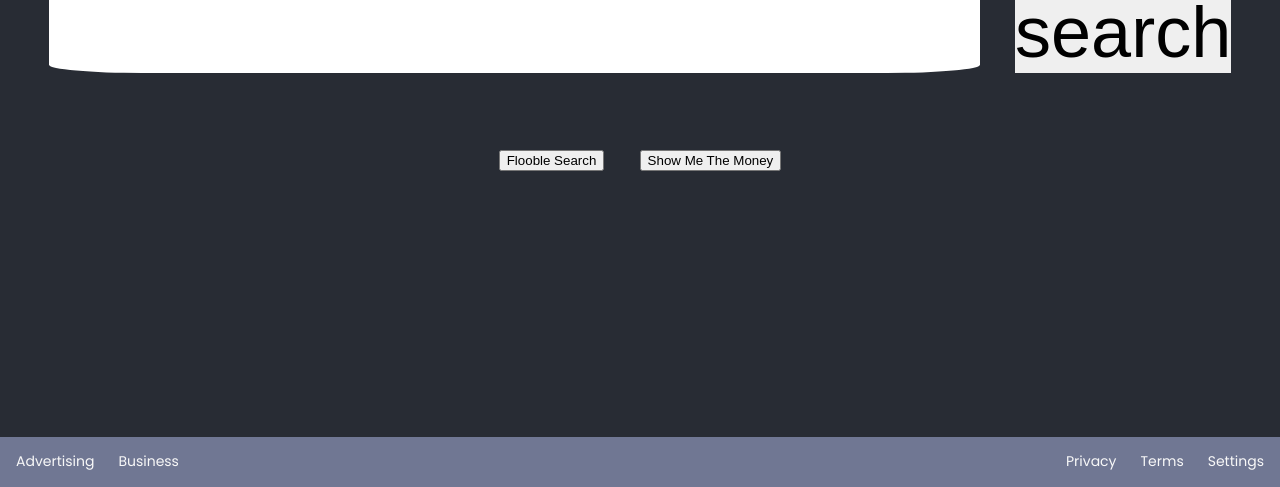
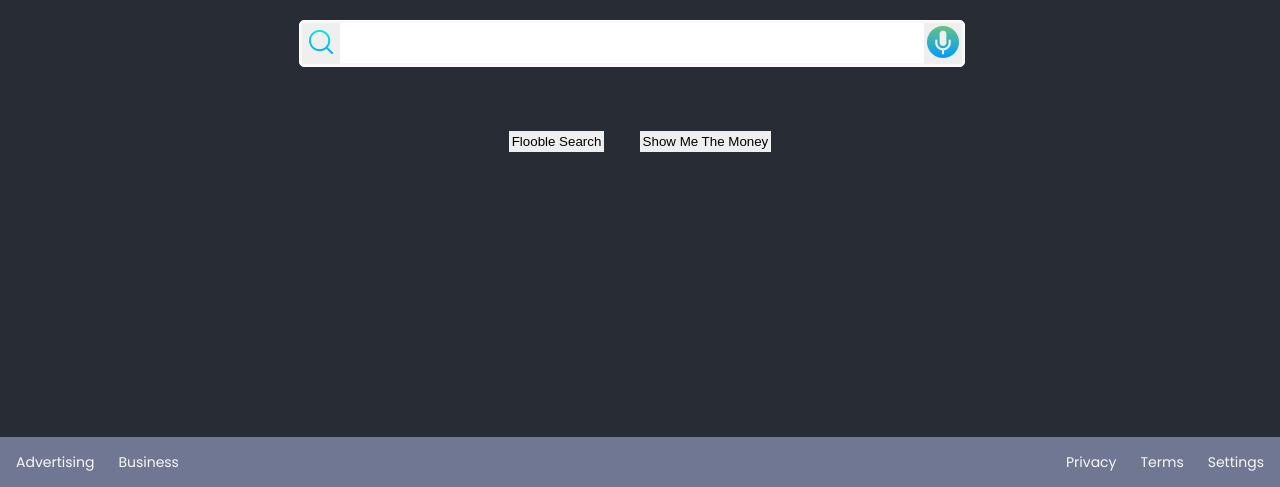
Before and after one commit to DennisN-Dev/flooble-homepage, a plain HTML site: page index.html in a window 1280 px wide. Shown: the part 313-800 px from the top of the page. Drawn offline with Linux system fonts and the light colour scheme.

Commit message:
Style Search bar

```diff
--- a/index.html
+++ b/index.html
@@ -26,9 +26,10 @@
 
 
 <section class="container_search">
-    <form>
+    <form class="search-bar">
+        <button><img class="search-bar-icons" src="./media/search_icon.png"></button>
         <input type="text" name="text" class="search" placeholder="">
-        <input type="submit" name="submit" class="submit" value="search">
+        <button><img class="search-bar-icons" src="./media/mic_icon.png"></button>
     </form>
 </section>
 
--- a/styles/style.css
+++ b/styles/style.css
@@ -90,10 +90,49 @@ a {
     margin: auto 0;
 }
 
-/* Searchbar Styles */
+/* Form Styles */
+
+form {
+    color: #555;
+    display: flex;
+    padding: 2px;
+    border: 1px solid white;
+    border-radius: 5px;
+    background-color: #f8f8f8;
+  }
+
+  button {
+    border: none;
+    padding: 3px;
+    margin: 0px;
+  }
+
+  /* Searchbar Styles */
+
+.container_search {
+    display: flex;
+    align-items: center;
+    justify-content: center;
+    margin-left: auto;
+    margin-right: auto;
+    margin-top: 2rem;
+}
+
 .search {
-    border-radius: 10%;
+    height: 2.5rem;
+    width: 36.5rem;
 }
+
+.search-bar {
+    position: relative;
+    margin-right: 1rem;
+}
+
+.search-bar-icons {
+    height: 2rem;
+    width: 2rem;
+}
+
 
 /* Search Buttons Styles
 .container_buttons {
```
Also changed, not shown: media/mic_icon.png (added), media/search_icon.png (added).
